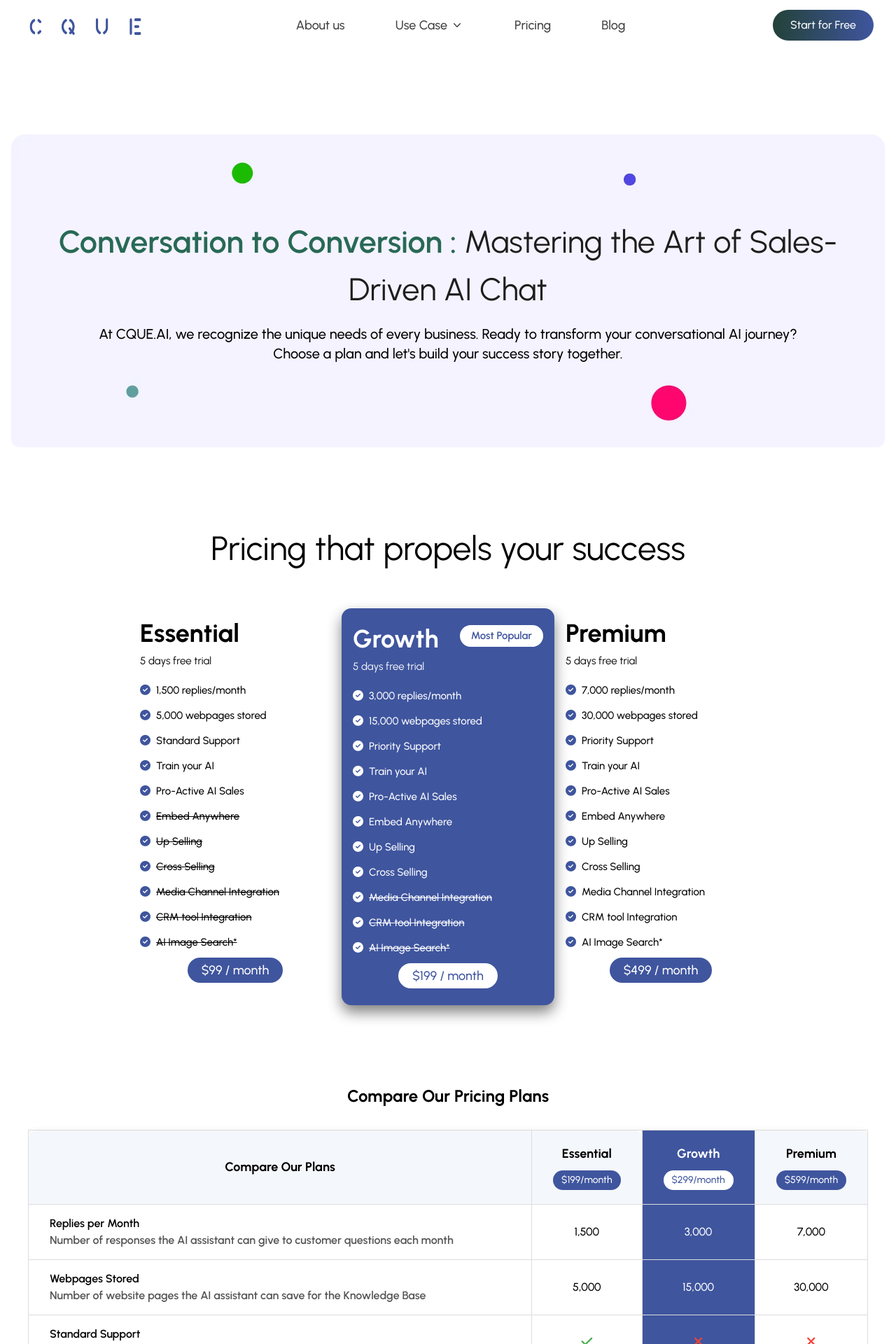
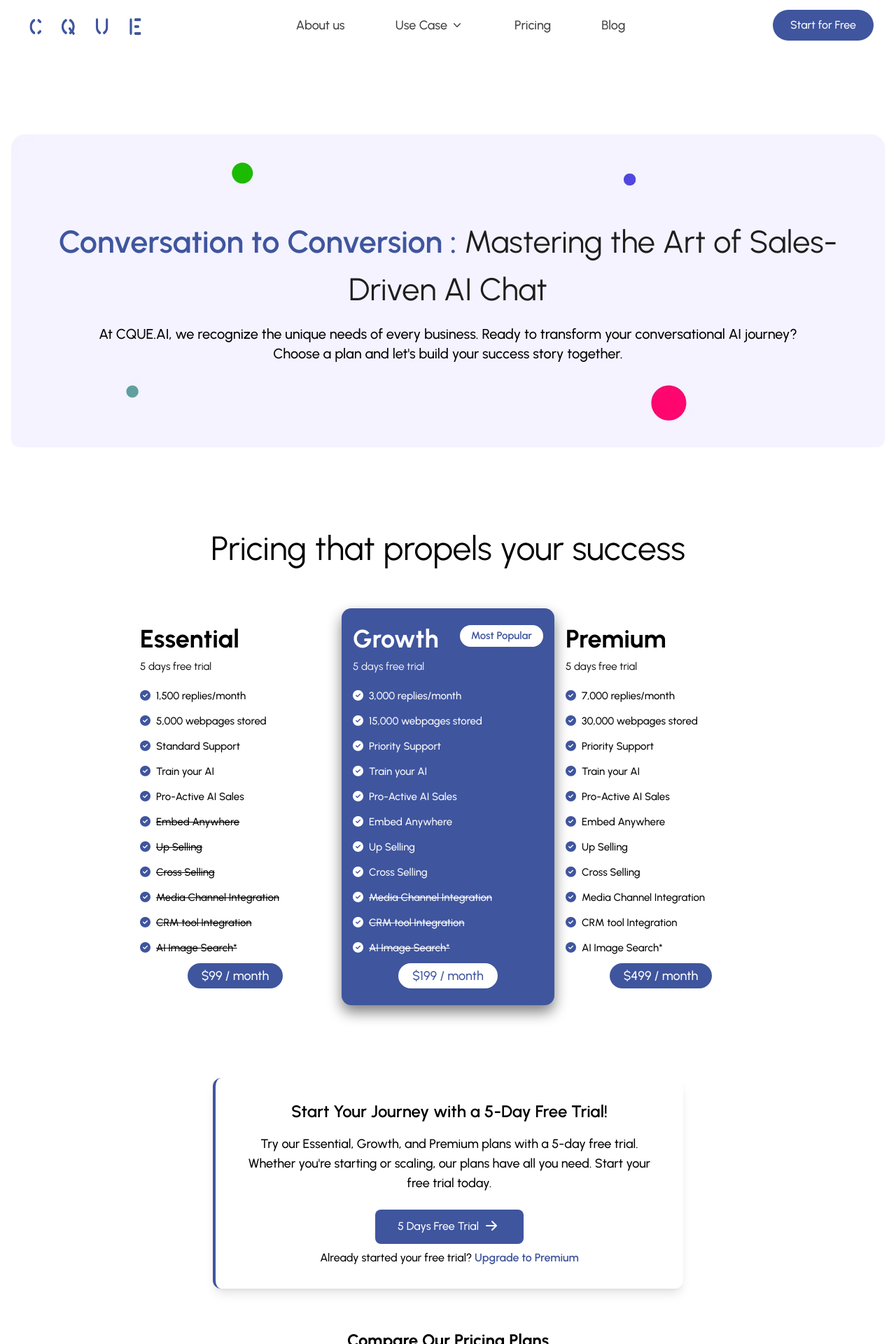
Before and after one commit to navanee1609/cque-archie, a Next.js app: page /pricing in a window 1280 px wide. Shown: the top 1920 px of the page at 70% size. Built offline with nearby package versions, Linux system fonts and the light colour scheme.

Commit message:
added some contextual and design changes

```diff
--- a/app/aboutus/page.tsx
+++ b/app/aboutus/page.tsx
@@ -53,9 +53,9 @@ const handleCloseCalendly = () => {
             style={{ background: "url(https://smartle-ai.s3.amazonaws.com/assets/img/roi-banner.webp)" }}
           >
             <div className="lg:w-3/4 pr-4 pl-4 text-center ">
-              <h1 className=" fs-48 txt-blk fw-600 py-5">
-                Beyond Bots:
-                <span className=" font-medium">
+              <h1 className=" fs-48 fw-600 py-5 text-[#3f559e]">
+                Beyond Bots :
+                <span className=" font-medium text-black">
                   {" "}
                   How CQUE AI is Making Your Store Smarter ?
                 </span>
--- a/app/fashion/page.tsx
+++ b/app/fashion/page.tsx
@@ -9,7 +9,6 @@ import {
   faClock,
   faHeadset,
 } from "@fortawesome/free-solid-svg-icons";
-import FeaturedSolutions from "./FeaturedSolutions";
 
 const Fashion = () => {
   const [showCalendly, setShowCalendly] = useState(false);
@@ -49,9 +48,9 @@ const Fashion = () => {
           }}
         >
           <div className="lg:w-3/4 pr-4 pl-4 text-center">
-            <h1 className="fs-48 txt-blk fw-600 py-5 text-green-500">
+            <h1 className="fs-48 fw-600 py-5 text-[#3f559e]">
               Fashion / Apparel :{" "}
-              <span className="font-medium">
+              <span className="font-medium text-black">
                 {" "}
                 Experience Effortless Fashion with AI-Powered Styling
               </span>
--- a/app/globals.css
+++ b/app/globals.css
@@ -1330,8 +1330,9 @@ input[type="number"] {
 
 .btn-dark-blue {
   background: #3f559e;  /* fallback for old browsers */
-  background: -webkit-linear-gradient(to right, #3f559e,#234238 );  /* Chrome 10-25, Safari 5.1-6 */
-  background: linear-gradient(to left, #3f559e, #234238); /* W3C, IE 10+/ Edge, Firefox 16+, Chrome 26+, Opera 12+, Safari 7+ */
+  background: #3f559e;
+
+  /* background: linear-gradient(to left, #3f559e, #234238);  */
   color: #fff;
   border: 0px solid #3f559e;
   padding:10px 25px 10px 25px;
@@ -1618,3 +1619,7 @@ input[type="number"] {
   .btn-container button:hover {
     transform: scale(1.05);
   }
+/* Add this to your CSS file or in a <style> block */
+.custom-border {
+  border-bottom: 8px solid #3f559e;
+}
--- a/app/pricing/page.jsx
+++ b/app/pricing/page.jsx
@@ -143,7 +143,7 @@ const Pricing = () => {
             style={{ background: "url(/images/pricing-banner.webp)" }}
           >
             <h1 className=" fs-48 txt-blk px-3 mb-4">
-              <span className="fw-600" style={{color:"#286955"}}>Conversation to Conversion : </span>
+              <span className="fw-600" style={{color:"#3f559e"}}>Conversation to Conversion : </span>
               Mastering the Art of Sales-Driven AI Chat
             </h1>
             <h2 className=" text-xl font-medium mt-4 lg:block hidden max-w-5xl" style={{ margin: "0 auto" }}>
@@ -214,7 +214,7 @@ const Pricing = () => {
   ].map((card, index) => (
     <div
       key={index}
-      className={`w-full sm:w-1/2 lg:w-1/3 p-4 ${getCardClasses(index + 1)}`}
+      className={`w-full sm:w-1/2 lg:w-1/3 p-6 ${getCardClasses(index + 1)}`}
       onClick={() => handleCardClick(index + 1)}
       style={{ alignSelf: 'flex-start' }}
     >
@@ -277,6 +277,38 @@ const Pricing = () => {
 
 
       </div>
+      <div class="flex items-center justify-center p-6">
+  <div class="container p-8 max-w-2xl w-full rounded-xl border-l-4 border-[#3f559e] bg-gradient-to-r from-teal-100/50 to-white shadow-lg hover:shadow-2xl hover:border-[#1d3c6a] transition-all duration-300 ease-in-out">
+
+
+    {/* <!-- Heading --> */}
+    <h4 class="text-2xl font-semibold text-gray-800 text-center text-shadow-md fade-in">
+      Start Your Journey with a 5-Day Free Trial!
+    </h4>
+
+    {/* <!-- Text --> */}
+    <p class="mt-4 text-black font-medium text-lg sm:text-md text-center">
+      Try our Essential, Growth, and Premium plans with a 5-day free trial. Whether you're starting or scaling, our plans have all you need. Start your free trial today.
+    </p>
+    {/* <!-- Main CTA --> */}
+    <div class="mt-6 text-center">
+      <a href="/"
+        class="inline-block px-8 py-3 font-medium text-white transition-all duration-300 rounded-lg bg-[#3f559e] hover:bg-[#1d3c6a] transform hover:scale-105 ease-in-out">
+        5 Days Free Trial
+        <svg class="inline-block w-6 h-6 ml-2 transform transition-transform duration-300 hover:translate-x-2" xmlns="http://www.w3.org/2000/svg" fill="currentColor" viewBox="0 0 24 24">
+          <path fill-rule="evenodd" d="M10.293 3.293a1 1 0 011.414 0l6 6a1 1 0 010 1.414l-6 6a1 1 0 01-1.414-1.414L14.586 11H3a1 1 0 110-2h11.586l-4.293-4.293a1 1 0 010-1.414z" clip-rule="evenodd" />
+        </svg>
+      </a>
+    </div>
+
+    {/* <!-- Follow-up CTA --> */}
+    <p class="text-gray-600 mt-2 text-md font-medium text-center">Already started your free trial? <a href="/" class="text-[#3f559e] font-semibold">Upgrade to Premium</a></p>
+  </div>
+</div>
+
+
+
+
 
 
       {/* pricing matrix */}
@@ -305,7 +337,7 @@ const Pricing = () => {
             border: '1px solid #ddd',
             borderRadius: '12px 0 0 0',
             textAlign: 'center',
-          }}>Compare Our Plans</th>
+          }}>Compare our plans</th>
           <th style={{
             padding: '20px 30px',
             fontWeight: 'bold',
@@ -418,8 +450,8 @@ const Pricing = () => {
     padding: '15px 30px',
     border: '1px solid #ddd',
     textAlign: 'center',
-    backgroundColor: '#3f559e',  // Blue background for Growth column
-    color: '#fff',  // White text color
+    backgroundColor: '#3f559e',  // Blue background for each growth column
+    color: '#fff',  // white text color
     fontSize: '16px',
     fontWeight: '500',
   }}
@@ -460,36 +492,52 @@ const Pricing = () => {
 
 
 
-      <div className="container mx-auto sm:px-4 ptb-60" style={{ width: '100%', maxWidth: '1250px', overflowX: 'auto' }}>
-        <div
-          className="flex flex-wrap  p-6"
-          style={{ boxShadow: "0px 16px 48px 0px #D9D9D9", borderRadius: 10 }}
-        >
-          <div className="pr-4 pl-4 max-lg-7xl">
-            <h3 className="text-4xl font-bold ">Enterprise</h3>
-            <p className="mb-2 mt-4 w-full md:w-5/6" style={{fontWeight:'500', fontSize:"16px"}}>
-              Experience all the premium features of our platform with no obligations. Start your 5-day free trial and see how we can help streamline your operations!
-            </p>
-            <div className="flex justify-center">
-              <button
-                className="inline-block align-middle text-center select-none border font-normal whitespace-no-wrap rounded py-1 px-3 leading-normal no-underline btn-dark-blue btn-w btn-rounded mt-3 justify-center items-center"
-                onClick={handleButtonClick}
-              >
-                5 days free trial
-                <i className="fa-solid fa-arrow-right float-end ps-4 mt-1" />
-              </button>
+<section class="py-10 bg-gray-50 sm:py-16 lg:py-24">
+    <div class="px-4 mx-auto max-w-7xl sm:px-6 lg:px-8">
+        <div class="grid items-stretch gap-y-10 md:grid-cols-2 md:gap-x-20">
+            <div class="relative grid grid-cols-2 gap-6 mt-10 md:mt-0">
+                <div class="overflow-hidden aspect-w-3 aspect-h-4">
+                    <img class="object-cover object-top origin-top scale-150" src="https://cdn.rareblocks.xyz/collection/celebration/images/features/2/team-work.jpg" alt="" />
+                </div>
 
+                <div class="relative">
+                    <div class="h-full overflow-hidden aspect-w-3 aspect-h-4">
+                        <img class="object-cover scale-150 lg:origin-bottom-right" src="https://cdn.rareblocks.xyz/collection/celebration/images/features/2/woman-working-on-laptop.jpg" alt="" />
+                    </div>
+
+                    <div class="absolute inset-0 grid w-full h-full place-items-center">
+                        <button type="button" class="inline-flex items-center justify-center w-12 h-12 text-blue-600 bg-white rounded-full shadow-md lg:w-20 lg:h-20">
+                            <svg class="w-6 h-6 lg:w-8 lg:h-8" xmlns="http://www.w3.org/2000/svg" viewBox="0 0 24 24" fill="currentColor">
+                                <path d="M8 6.82v10.36c0 .79.87 1.27 1.54.84l8.14-5.18c.62-.39.62-1.29 0-1.69L9.54 5.98C8.87 5.55 8 6.03 8 6.82z" />
+                            </svg>
+                        </button>
+                    </div>
+                </div>
+
+                <div class="absolute -translate-x-1/2 left-1/2 -top-16">
+                    <img class="w-32 h-32" src="https://cdn.rareblocks.xyz/collection/celebration/images/features/2/round-text.png" alt="" />
+                </div>
             </div>
-            {/* <button
-      type="button"
-      class="inline-block align-middle text-center select-none border font-normal whitespace-no-wrap rounded py-1 px-3 leading-normal no-underline bg-blue mt-3 btn-w flex justify-center items-center"
-    >
-      Schedule a Call
-      <i class="fa-solid fa-arrow-right float-end ps-4"></i>
-    </button> */}
-          </div>
+
+            <div class="flex flex-col items-start xl:px-16">
+            <h2 class="text-3xl font-bold text-black">
+  Try Our Essential, Growth, and Premium Plans for Free for 5 Days!
+</h2>
+<p class="mt-4 font-medium text-lg fs-18">
+  Experience the full benefits of our <span className="text-style-gradient">Essential</span>, <span className="text-style-gradient font-bold">Growth</span>, and <span className="text-style-gradient">Premium</span> plans with a 5-day free trial. Whether you're a small business just starting out or an enterprise ready to scale, our flexible plans provide all the tools you need. No credit card required—get started today!
+</p>
+
+                <a href="#" title="" class="inline-flex items-center justify-center px-5 py-4 mt-8 text-base font-semibold text-white transition-all duration-200 rounded-md hover:opacity-90 focus:opacity-90 bg-blue" role="button">
+                    Get started now
+                    <svg class="w-5 h-5 ml-8 -mr-1" xmlns="http://www.w3.org/2000/svg" viewBox="0 0 20 20" fill="currentColor">
+                        <path fill-rule="evenodd" d="M10.293 3.293a1 1 0 011.414 0l6 6a1 1 0 010 1.414l-6 6a1 1 0 01-1.414-1.414L14.586 11H3a1 1 0 110-2h11.586l-4.293-4.293a1 1 0 010-1.414z" clip-rule="evenodd" />
+                    </svg>
+                </a>
+            </div>
         </div>
-      </div>
+    </div>
+</section>
+
 
 
       <div className="container mx-auto sm:px-4 ptb-60 max-w-7xl">
```
